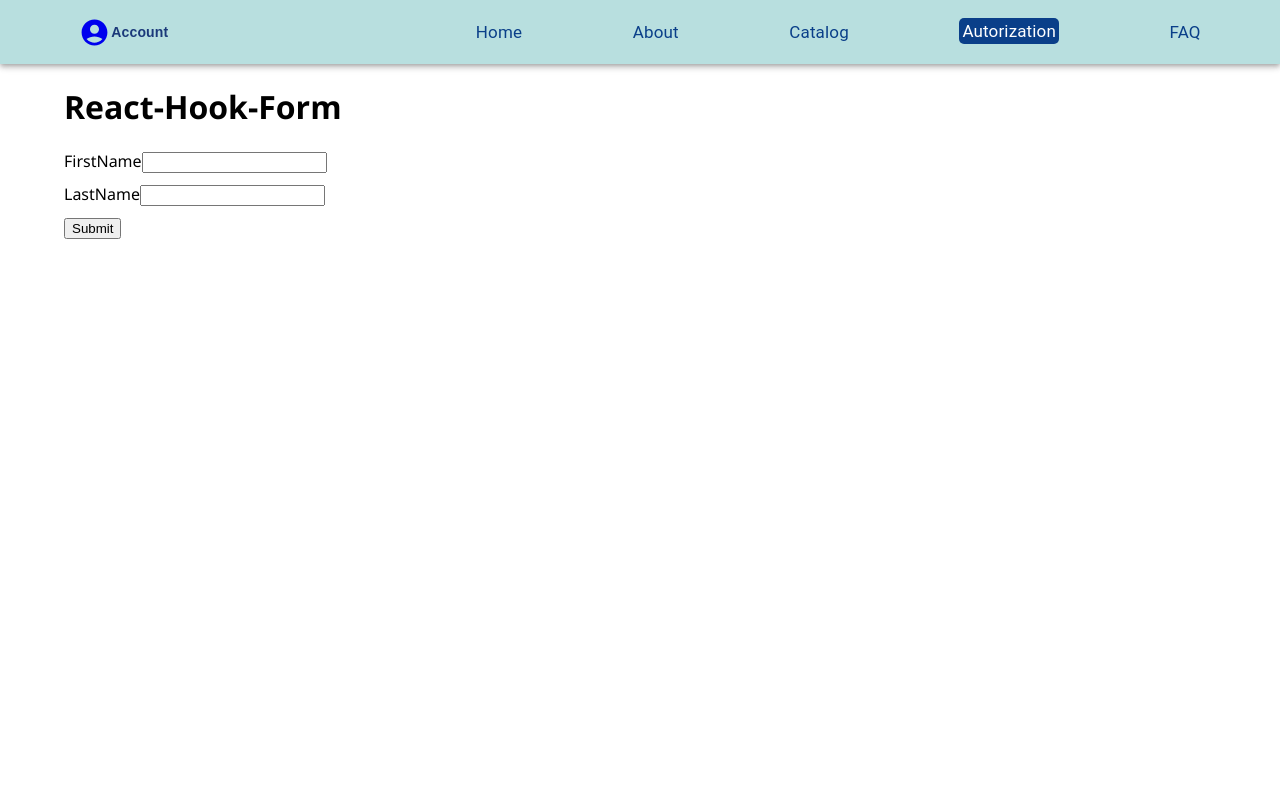
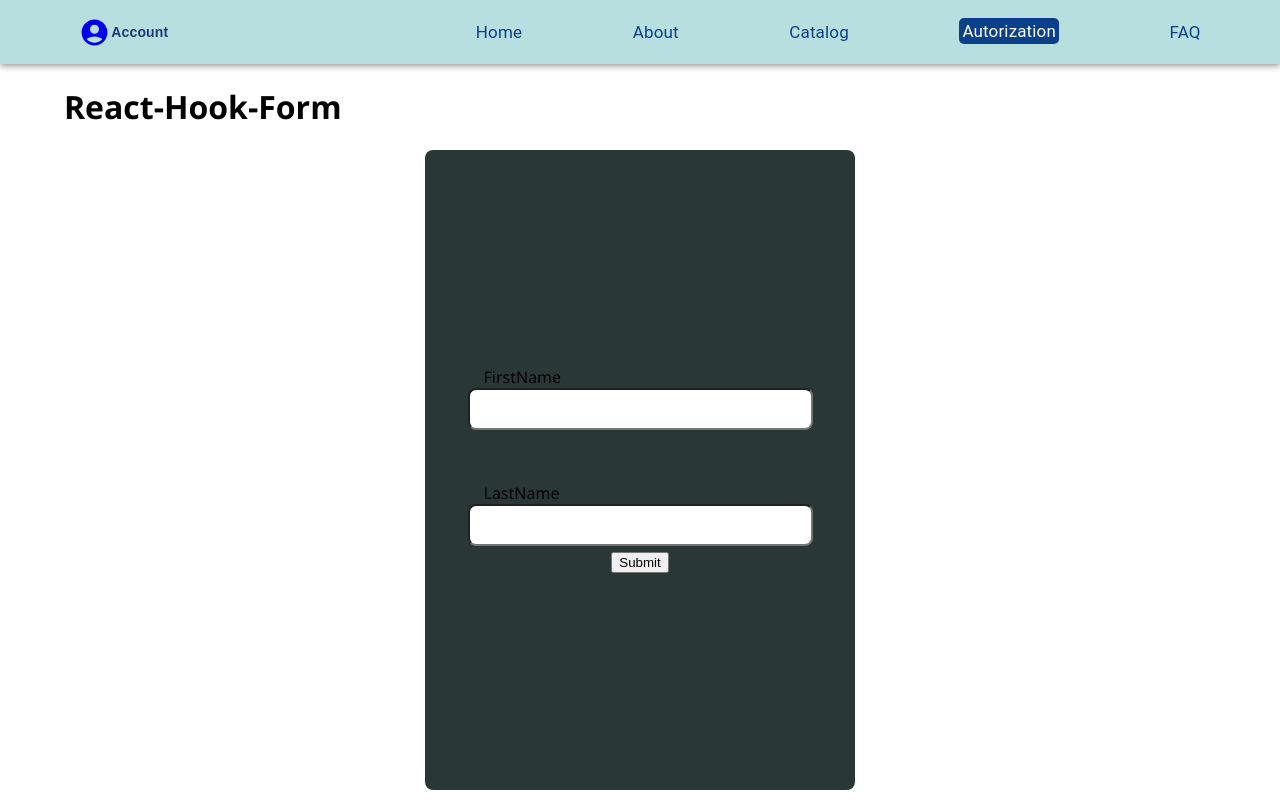
Before and after one commit to shpaksasha/NewProject, a React (Create React App) app: page /form in a window 1280 px wide. Built offline with nearby package versions, Linux system fonts and the light colour scheme.

Commit message:
add changes to form path 2

```diff
--- a/src/pages/Form/Form.js
+++ b/src/pages/Form/Form.js
@@ -1,7 +1,45 @@
 import React from 'react';
 import {useForm} from "react-hook-form";
+import {makeStyles} from "@mui/styles";
+import Box from "@mui/material/Box";
+
+const useStyles = makeStyles(theme => ({
+    root: {
+        display: 'flex',
+        flexGrow: 1,
+        justifyContent: 'center',
+        alignItems: 'center',
+        margin: '0 auto',
+        backgroundColor: '#293836',
+        height: 640,
+        width: 430,
+        borderRadius: '8px'
+    },
+    form: {
+        display: 'block',
+        textAlign: 'center',
+
+    },
+    input: {
+        boxSizing: 'border-box',
+        color: '#0d1413',
+        fontSize: '16px',
+        width: '345px',
+        minHeight: '42px',
+        borderRadius: '8px',
+        lineHeight: '10px',
+        marginBottom: '4px'
+
+    },
+    label: {
+        display: 'inherit',
+        textAlign: 'left',
+        textIndent: '1em'
+    }
+}))
 
 const Form = () => {
+    const classes = useStyles()
     const {
         register,
         formState: {errors},
@@ -15,12 +53,13 @@ const Form = () => {
     }
 
     return (
-        <div>
+        <>
             <h1>React-Hook-Form</h1>
-            <form onSubmit={handleSubmit(submit)}>
-                <div>
-                <label>FirstName
-                    <input
+            <div className={classes.root}>
+                <form className={classes.form} onSubmit={handleSubmit(submit)}>
+                    <Box sx={{mb: 6}}>
+                        <label className={classes.label}>FirstName</label>
+                        <input className={classes.input}
                                {...register('firstName', {
                                    required: 'Поле обязательно для заполнения',
                                    minLength: {
@@ -29,14 +68,11 @@ const Form = () => {
                                    }
                                })}
                         />
-                </label>
-                <div style={{height: 10}}>
-                    {errors?.firstName && <p>{errors?.firstName?.message || 'Error!'}</p>}
-                </div>
-                </div>
-                <div>
-                <label>LastName
-                    <input
+                        <div>{errors?.firstName && <span>{errors?.firstName?.message || 'Error!'}</span>}</div>
+                    </Box>
+                    <Box>
+                        <label className={classes.label}>LastName</label>
+                        <input className={classes.input}
                                {...register('lastName', {
                                    required: 'Поле обязательно для заполнения',
                                    minLength: {
@@ -45,14 +81,12 @@ const Form = () => {
                                    }
                                })}
                         />
-                </label>
-                <div style={{height: 10}}>
-                    {errors?.lastName && <p>{errors?.lastName?.message || 'Error!'}</p>}
-                </div>
-                </div>
+                        <div>{errors?.lastName && <span>{errors?.lastName?.message || 'Error!'}</span>}</div>
+                    </Box>
                     <input type='submit'/>
                 </form>
             </div>
+        </>
     );
 };
 
```
Lines whose indentation alone changed are shown as unchanged.
